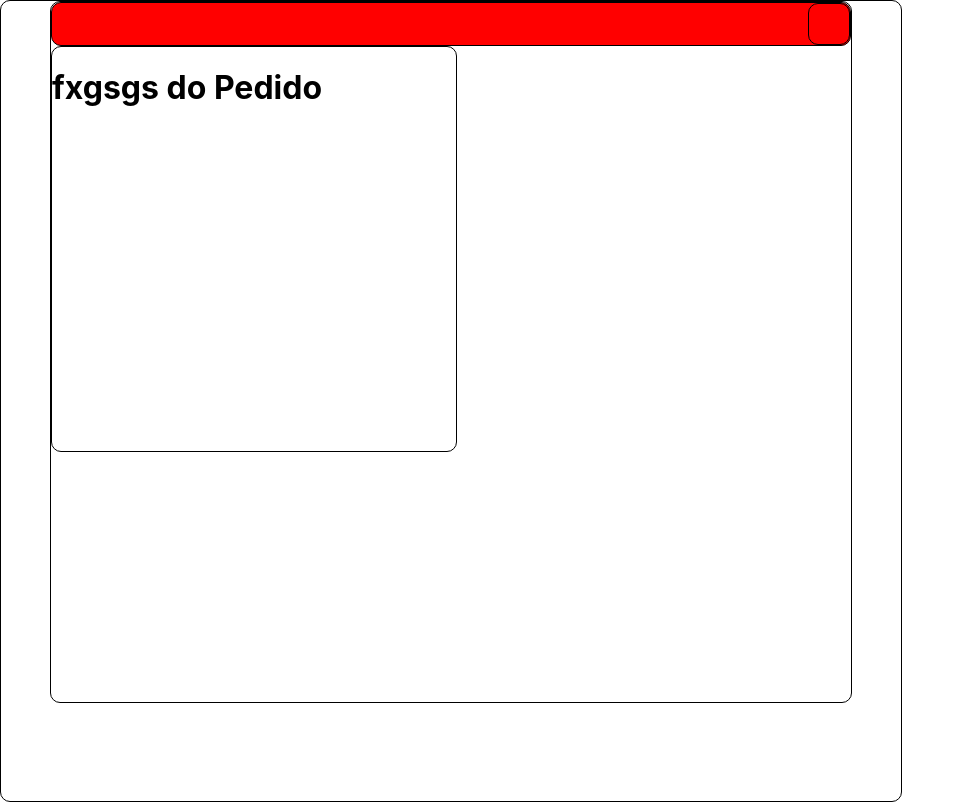
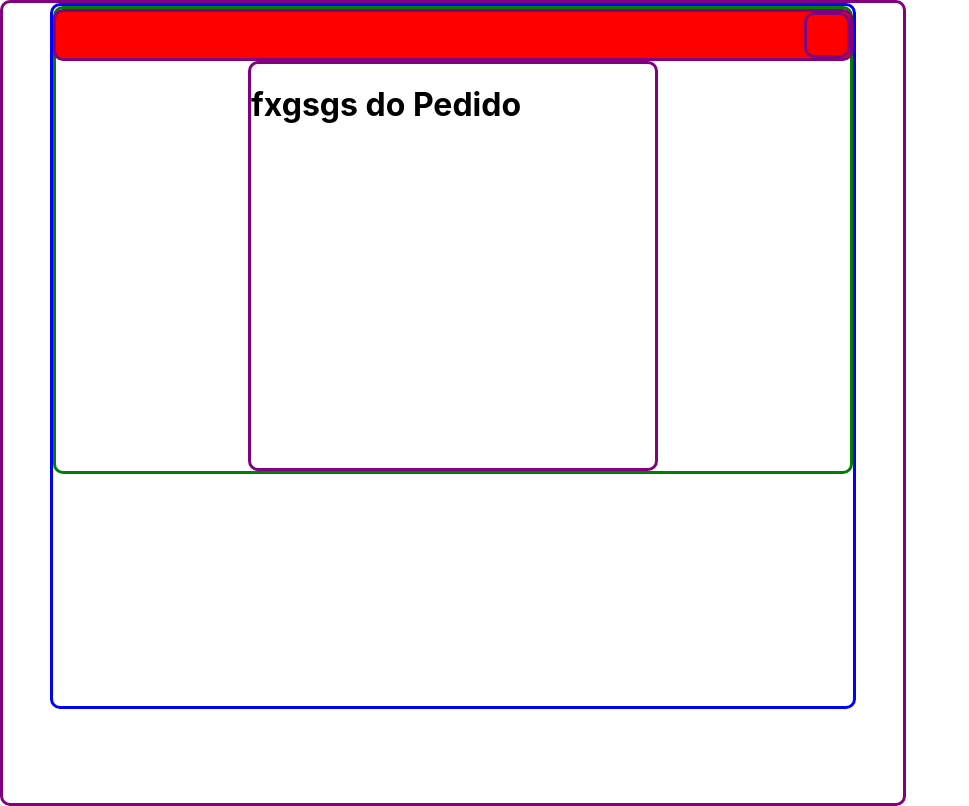
Before and after one commit to NicolasDimitri/levita-cardapio, a React (Create React App) app: page / in a window 1280 px wide. Shown: the whole page, without its empty margins (0-969 px from the left). Built offline with nearby package versions, Linux system fonts and the light colour scheme.

Commit message:
alterações OrderDetails" "

```diff
--- a/src/components/OrderDetails.js
+++ b/src/components/OrderDetails.js
@@ -4,7 +4,7 @@ export const OrderDetails = () => {
       style={{
         display: 'flex',
         justifyContent: 'center',
-        border: '1px solid black',
+        border: '3px solid purple',
         borderRadius: '10px',
         width: '900px',
         height: '800px',
@@ -12,16 +12,26 @@ export const OrderDetails = () => {
     >
       <div
         style={{
-          border: '1px solid black',
+          border: '3px solid blue',
           borderRadius: '10px',
           width: '800px',
           height: '700px',
+          // display: 'flex',
         }}
       >
-        <div>
+        <div
+        style={{
+          border: '3px solid green',
+          borderRadius: '10px',
+          display: 'flex',
+          flexDirection: 'column',
+          alignItems: 'center',
+        }}
+        >
           <div
             style={{
-              border: '1px solid black',
+              border: '3px solid purple',
+              width: '100%',
               borderRadius: '10px',
               display: 'flex',
               justifyContent: 'flex-end',
@@ -30,21 +40,19 @@ export const OrderDetails = () => {
           >
             <div
               style={{
-                border: '1px solid black',
+                border: '3px solid purple',
                 borderRadius: '10px',
                 width: '40px',
                 height: '40px',
-                // backgroundColor: 'red'
               }}
             ></div>
           </div>
           <div
             style={{
-              border: '1px solid black',
+              border: '3px solid purple',
               borderRadius: '10px',
               width: '404px',
               height: '404px',
-              // backgroundColor: 'red'
             }}
           >
             <h1>fxgsgs do Pedido</h1>
```
